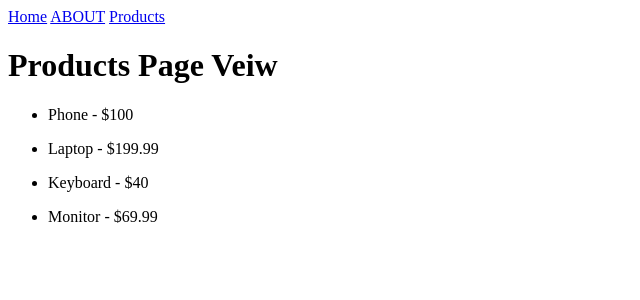
After one commit to g-sizzle/company-website, a Django app: page /products/ in a window 1280 px wide. The commit adds this page. Shown: the top 300 px of the page, without its empty margins (0-640 px from the left). Run offline with Django 5.2, Linux system fonts and the light colour scheme.

Commit message:
products commit

```diff
--- a/pages/urls.py
+++ b/pages/urls.py
@@ -1,6 +1,7 @@
 from django.urls import path
-from .views import home_page_view, AboutPageView
+from .views import home_page_view, AboutPageView, ProductsPageView
 urlpatterns = [
     path("about/", AboutPageView.as_view(), name="about"),
     path("", home_page_view, name="home"),
+    path("products/", ProductsPageView.as_view(), name="products")
 ]
--- a/pages/views.py
+++ b/pages/views.py
@@ -16,3 +16,17 @@ class AboutPageView(TemplateView):
         context["contact_address"] = "123 Main Street"
         context["phone_number"] = "555-555-5555"
         return context
+
+class ProductsPageView(TemplateView):
+    template_name= "products.html"
+
+    def get_context_data(self, **kwargs):
+        context = super().get_context_data(**kwargs)
+
+        context["products"] = [
+            {"name": "Phone", "price": 100},
+            {"name": "Laptop", "price": 199.99},
+            {"name": "Keyboard", "price": 40},
+            {"name": "Monitor", "price": 69.99},
+        ]
+        return context
--- a/templates/base.html
+++ b/templates/base.html
@@ -1,7 +1,7 @@
 <header>
     <a href="{% url 'home' %}">Home</a>
     <a href="{% url 'about' %}">ABOUT</a>
-</header>
+    <a href="{% url 'products' %}">Products</a></header>
 
 {% block content %}
 {% endblock %}
--- /dev/null
+++ b/templates/products.html
@@ -0,0 +1,13 @@
+{% extends "base.html" %}
+{% block content %}
+<h1> Products Page Veiw</h1>
+
+<ul>
+{% for product in products %}
+    <li>
+    <p>{{ product.name }} - ${{ product.price }}</p>
+    </li>
+{% endfor %}
+
+</ul>
+{% endblock %}
```
Also changed, not shown: pages/tests.py (+33 -0 lines).
